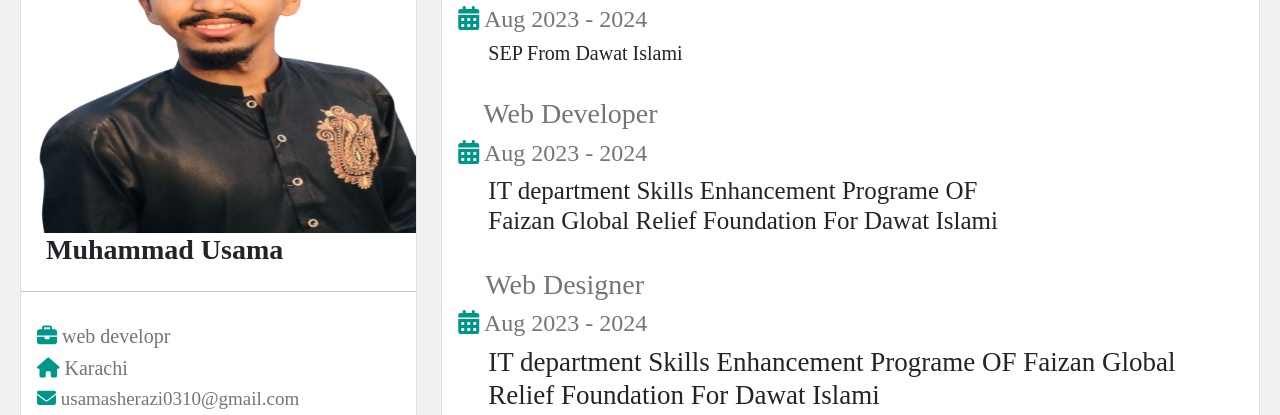
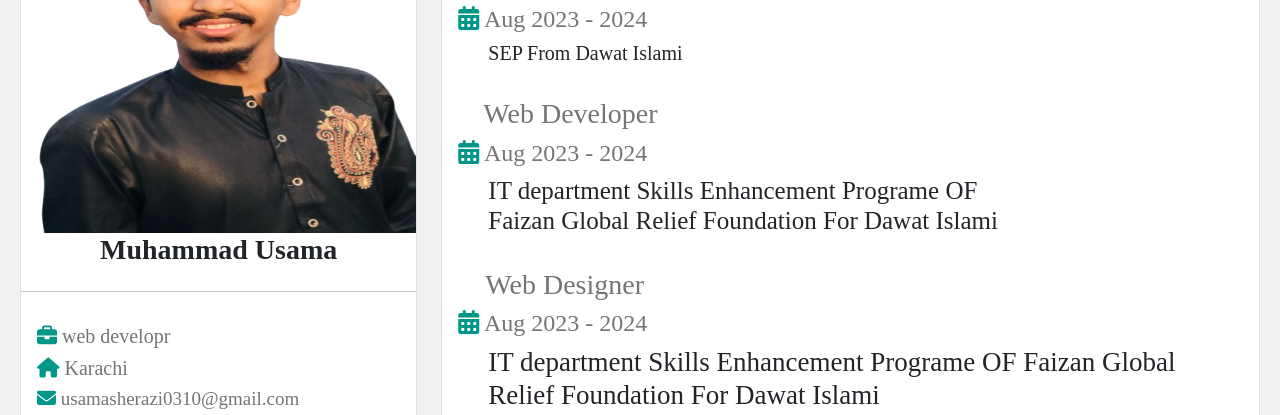
Before and after one commit to Usamasherazi0310/my-first-portfolio, a plain HTML site: page index.html in a window 1280 px wide. Shown: the part 126-541 px from the top of the page. Drawn offline with nearby package versions, Linux system fonts and the light colour scheme.

Commit message:
Update index.html

```diff
--- a/index.html
+++ b/index.html
@@ -43,7 +43,7 @@
 			<div class="col-lg-4 col-md-4 col-12">
 				<div class="card">
 					<img src="first22.png" width="100%" height="350px" class="">
-					<h3 style="font-weight: bold; margin-left: 25px;">Muhammad Usama</h3>
+					<h3 style="font-weight: bold; text-align: center;">Muhammad Usama</h3>
 					<hr>
 
 					<div class="card-body">
```
